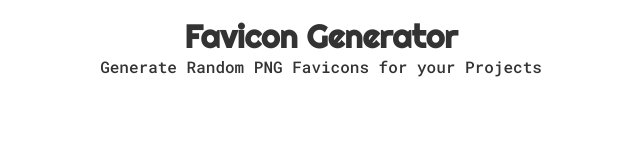
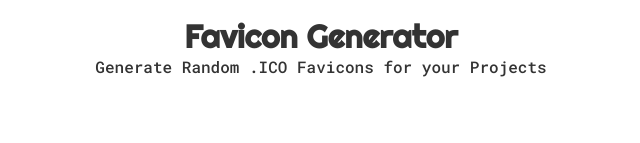
Before and after one commit to jonatcantor/favicon-generator, a React (Create React App) app: page / in a window 1280 px wide. Shown: the top 143 px of the page, without its empty margins (319-959 px from the left). Built offline with nearby package versions, Linux system fonts and the light colour scheme; the HTML template or start-up script is replaced by a standard one.

Commit message:
.PNG to .ICO

```diff
--- a/src/components/Header/index.jsx
+++ b/src/components/Header/index.jsx
@@ -4,7 +4,7 @@ const Header = () => {
   return (
     <Wrapper>
       <Title>Favicon Generator</Title>
-      <Text>Generate Random PNG Favicons for your Projects</Text>
+      <Text>Generate Random .ICO Favicons for your Projects</Text>
     </Wrapper>
   );
 }
--- a/src/components/Main/index.jsx
+++ b/src/components/Main/index.jsx
@@ -28,7 +28,7 @@ const Main = () => {
 
     const downloadImage = document.createElement('a');
     downloadImage.href = imageData;
-    downloadImage.download = 'favicon.png';
+    downloadImage.download = 'favicon.ico';
     downloadImage.click();
     downloadImage.remove();
   }
```
